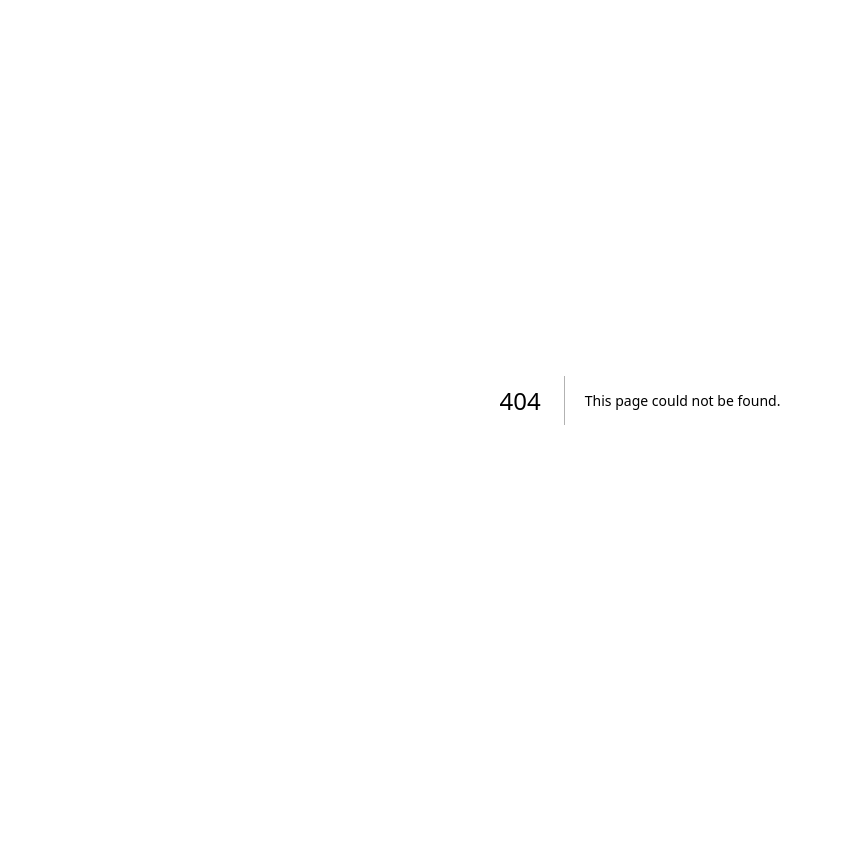
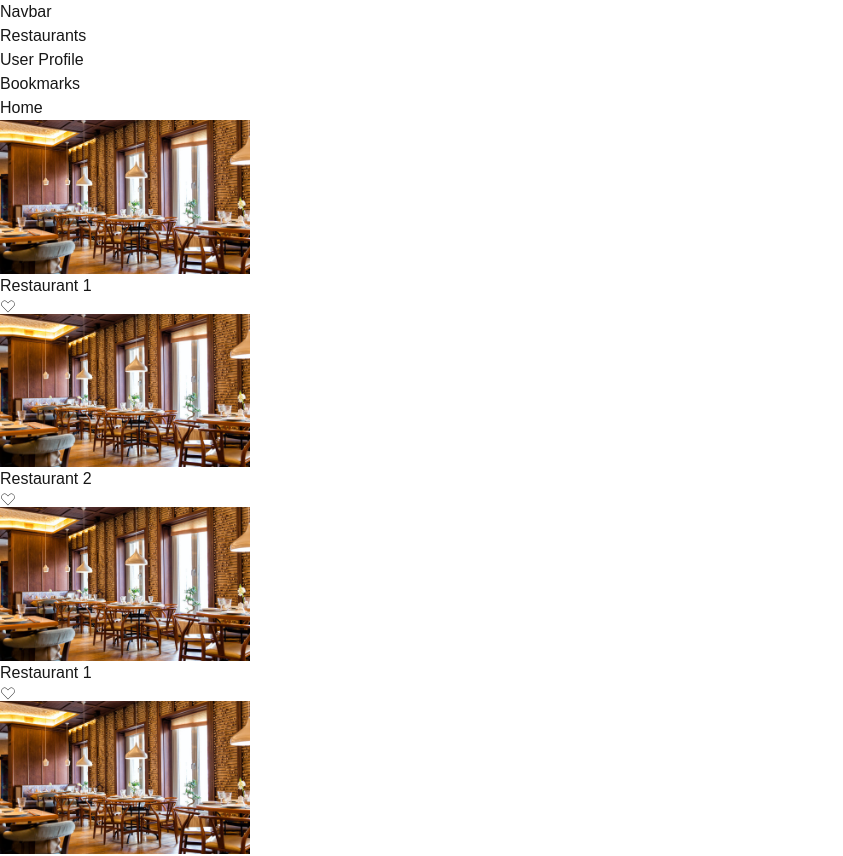
Before and after one commit to Bay-Valley-Tech-Code-Academy/EatsInReach, a Next.js app: page /Pages/Bookmarks in a window 1280 px wide. Before the commit this address had no page. Shown: the top 856 px of the page, without its empty margins (0-843 px from the left). Before the commit the page ends 800 px from the top, so only its background shows below. Built offline with nearby package versions, Linux system fonts and the light colour scheme.

Commit message:
first draft for bookmarks page

```diff
--- a/package.json
+++ b/package.json
@@ -15,7 +15,8 @@
     "next": "14.2.8",
     "pg": "^8.12.0",
     "react": "^18",
-    "react-dom": "^18"
+    "react-dom": "^18",
+    "react-icons": "^5.3.0"
   },
   "devDependencies": {
     "postcss": "^8",
--- /dev/null
+++ b/src/app/Components/RestaurantCard.js
@@ -0,0 +1,23 @@
+"use client";
+
+import Link from 'next/link';
+import { PiHeartStraightThin  } from "react-icons/pi";
+import Image from 'next/image';
+
+export default function RestaurantCard({ restaurantImg, restaurantTitle }) {
+  return (
+    <div>
+        <div className="w-auto flex flex-col justify-center items-center">
+            <Image src={restaurantImg}
+                alt={restaurantTitle}
+                width={250} height={100}
+                className="rounded-md"
+            />
+            <div className="flex gap-2 w-full p-1">
+                <p className="text-left">{restaurantTitle}</p>
+                <PiHeartStraightThin className="text-xl text-right ml-auto" />
+            </div>
+        </div>
+    </div>
+  );
+}
--- /dev/null
+++ b/src/app/Pages/Bookmarks/page.js
@@ -0,0 +1,61 @@
+"use client"
+import Link from 'next/link';
+import Navbar from '@/Components/Navbar'
+import RestaurantCard from '@/Components/RestaurantCard';
+
+export default function Bookmarks() {
+    const restaurantData = [
+        {
+            restaurantTitle: "Restaurant 1",
+            restaurantImg: "/images/restaurantimg1.jpg",
+        },
+        {
+            restaurantTitle: "Restaurant 2",
+            restaurantImg: "/images/restaurantimg1.jpg",
+        },
+        {
+            restaurantTitle: "Restaurant 1",
+            restaurantImg: "/images/restaurantimg1.jpg",
+        },
+        {
+            restaurantTitle: "Restaurant 2",
+            restaurantImg: "/images/restaurantimg1.jpg",
+        },
+        {
+            restaurantTitle: "Restaurant 1",
+            restaurantImg: "/images/restaurantimg1.jpg",
+        },
+        {
+            restaurantTitle: "Restaurant 2",
+            restaurantImg: "/images/restaurantimg1.jpg",
+        },
+        {
+            restaurantTitle: "Restaurant 1",
+            restaurantImg: "/images/restaurantimg1.jpg",
+        },
+        {
+            restaurantTitle: "Restaurant 2",
+            restaurantImg: "/images/restaurantimg1.jpg",
+        },
+    ];
+
+    return(
+        <div>
+            <Navbar />
+            <div className="flex flex-col justify-center items-center">
+                <div className="text-2xl font-bold justify-start mt-8">Bookmarks</div>
+                <Link href="/">Home</Link>
+                <div className="flex flex-wrap gap-6">
+                    {restaurantData.map((restaurant, index) => (
+                        <RestaurantCard
+                            key={index}
+                            restaurantTitle={restaurant.restaurantTitle}
+                            restaurantImg={restaurant.restaurantImg}
+                        />
+                    ))}
+                </div>
+            </div>
+        </div>
+
+    )
+}
--- a/src/app/page.js
+++ b/src/app/page.js
@@ -14,6 +14,9 @@ export default function Landing() {
             <div>
                 <Link href="/Pages/LoginUser">Vendor Login</Link>
             </div>
+            <div>
+                <Link href="/Pages/Bookmarks">Bookmarks</Link>
+            </div>
         </div>
     )
 }
```
Also changed, not shown: public/images/restaurantimg1.jpg (added), 1 other file (tests, documents, lock files or other folders).
